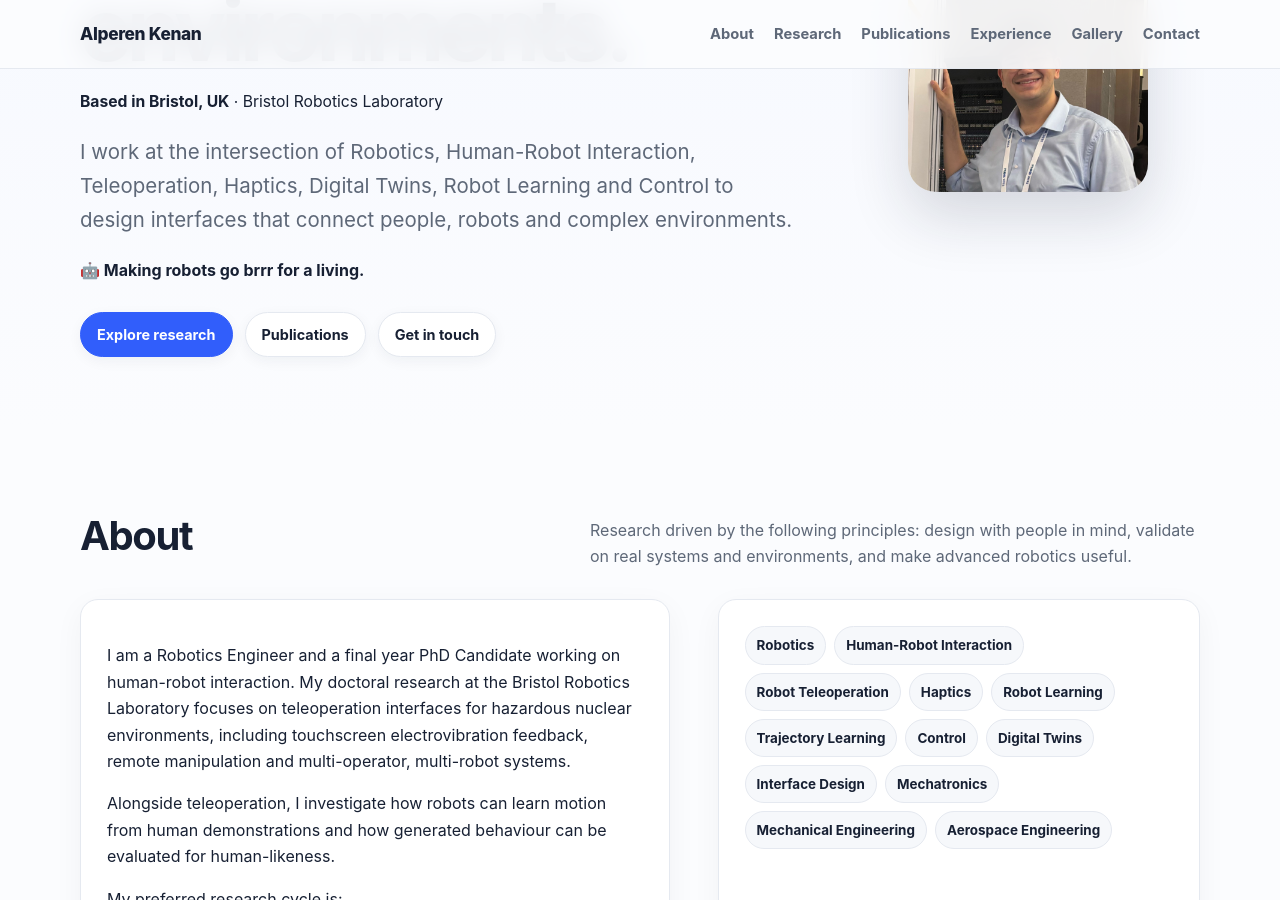
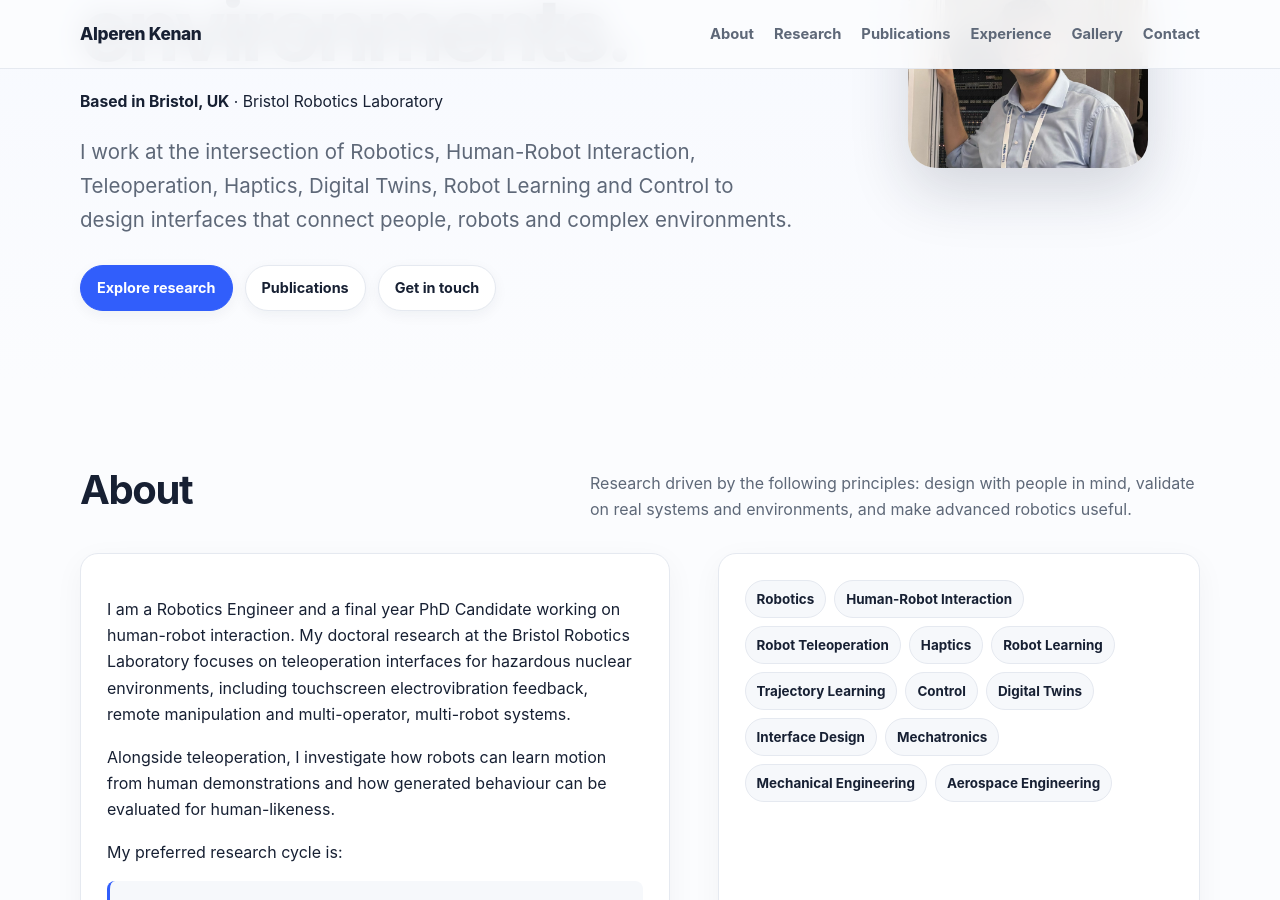
Before and after one commit to kenanalperen/kenanalperen.github.io, a Jekyll site: the page built from index.md, in a window 1280 px wide and 900 px high, scrolled down 375 px. Built offline with Jekyll 4.4.1, drawn with Linux system fonts in a browser that asks for light colours.

Commit message:
Remove robot line from index.md

```diff
--- a/index.md
+++ b/index.md
@@ -10,7 +10,6 @@ title: Alperen Kenan
       <h1 class="hero-title"><span>Human-centred</span><span>robotics for real</span><span>environments.</span></h1>
       <p class="hero-location"><strong>Based in Bristol, UK</strong> · Bristol Robotics Laboratory</p>
       <p class="lead">I work at the intersection of Robotics, Human-Robot Interaction, Teleoperation, Haptics, Digital Twins, Robot Learning and Control to design interfaces that connect people, robots and complex environments.</p>
-      <p class="robot-line">🤖 Making robots go brrr for a living.</p>
       <div class="hero-links"><a class="button primary" href="#research">Explore research</a><a class="button" href="#publications">Publications</a><a class="button" href="mailto:Alperen.Kenan@uwe.ac.uk">Get in touch</a></div>
     </div>
     <div class="profile-wrap"><img class="profile" src="{{ '/webpage_figures/Profile/profile_square_3.jpg' | relative_url }}" alt="Alperen Kenan"></div>
```
